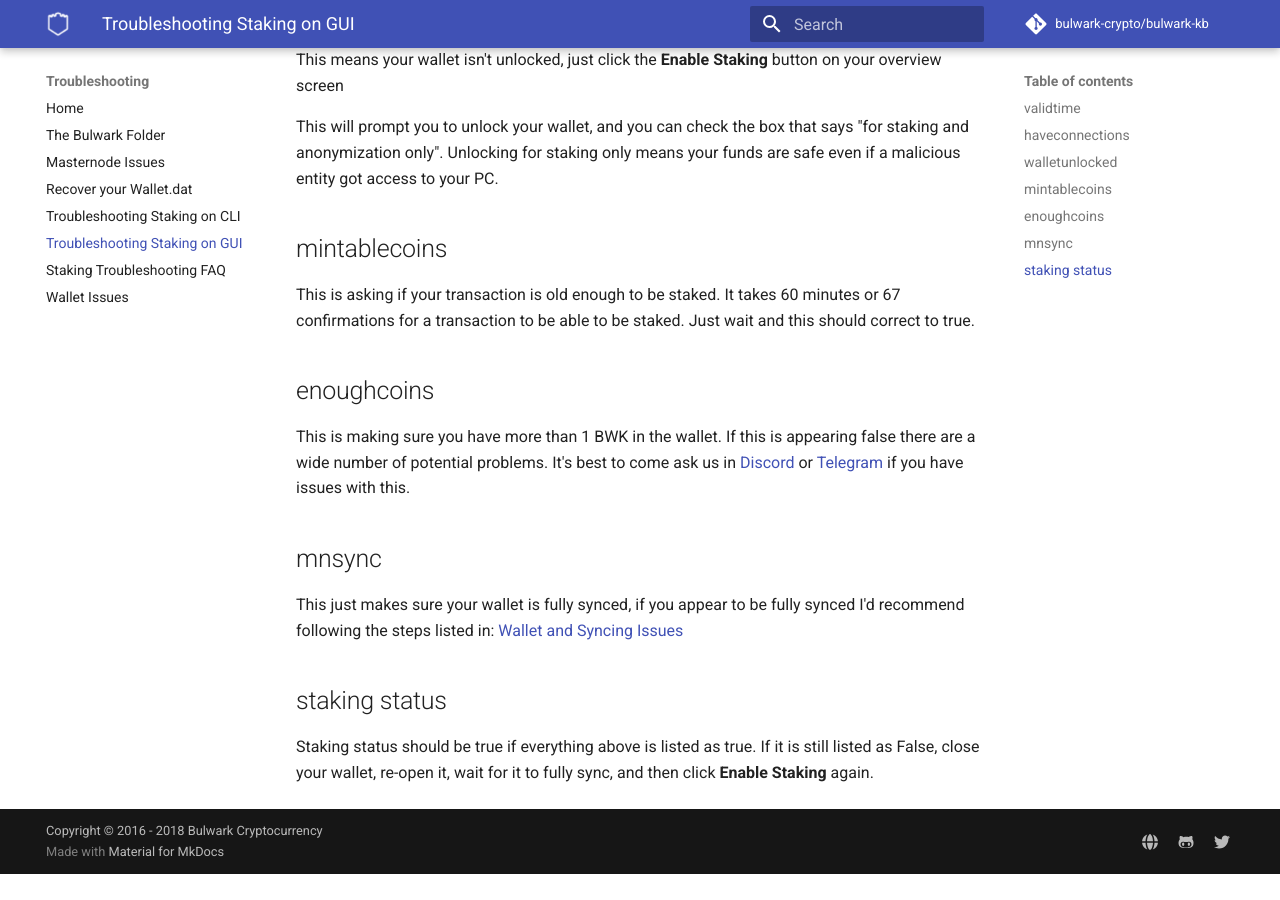
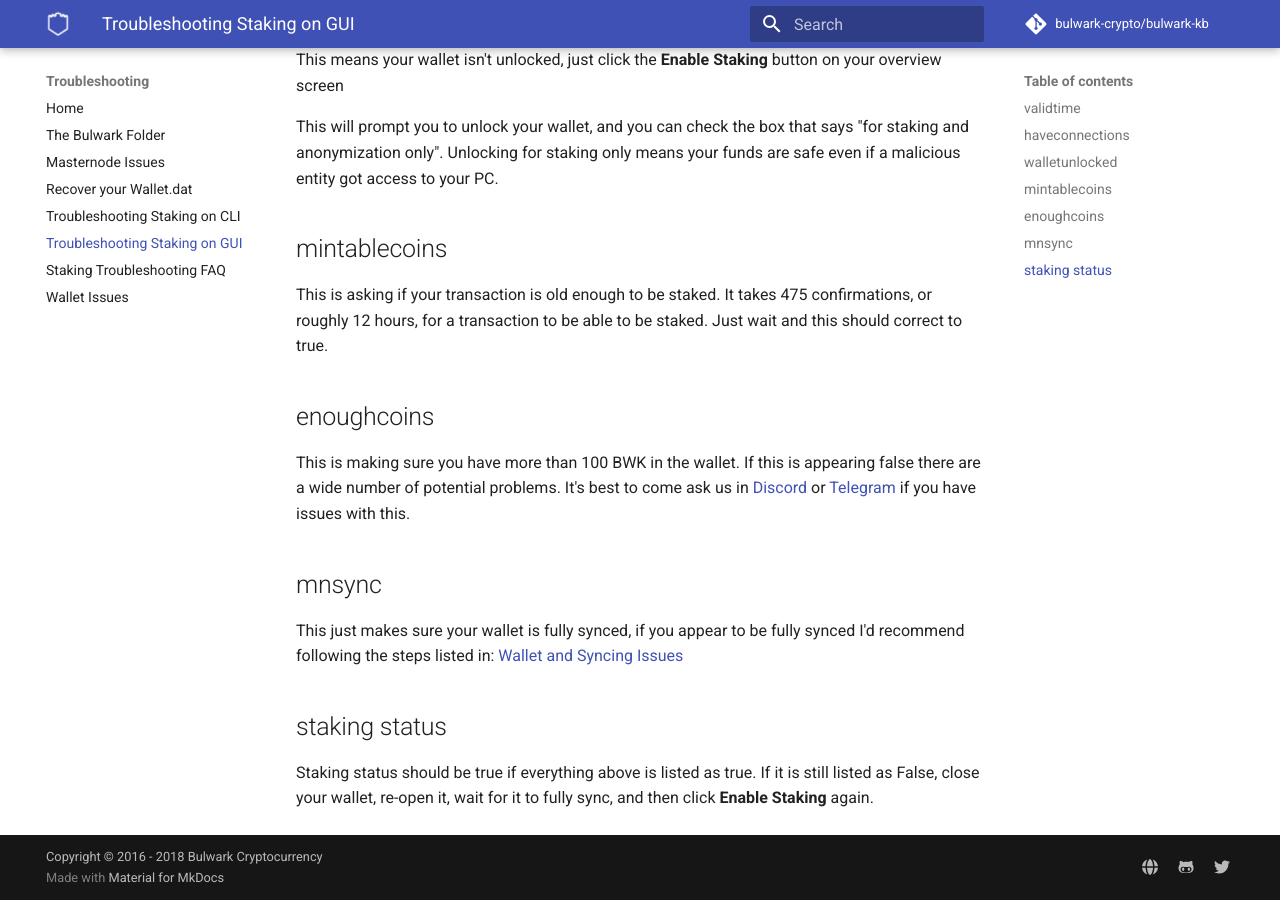
Before and after one commit to bulwark-crypto/Bulwark-KB, an MkDocs documentation site: the page built from docs/Troubleshooting/Staking-Troubleshooting-GUI.md, in a window 1280 px wide and 900 px high, scrolled down 1141 px. Built offline with MkDocs 1.6.1 and Material for MkDocs 9.7.7, drawn with Linux system fonts in a browser that asks for light colours; comment, search, counter and statistics services are not loaded; before the commit the page ends 2015 px from its top, so only the background shows below that.

Commit message:
staking info correction

```diff
--- a/docs/Troubleshooting/Staking-Troubleshooting-GUI.md
+++ b/docs/Troubleshooting/Staking-Troubleshooting-GUI.md
@@ -44,11 +44,11 @@ This will prompt you to unlock your wallet, and you can check the box that says
 
 ## mintablecoins
 
-This is asking if your transaction is old enough to be staked. It takes 60 minutes or 67 confirmations for a transaction to be able to be staked. Just wait and this should correct to true.
+This is asking if your transaction is old enough to be staked. It takes 475 confirmations, or roughly 12 hours, for a transaction to be able to be staked. Just wait and this should correct to true.
 
 ## enoughcoins
 
-This is making sure you have more than 1 BWK in the wallet. If this is appearing false there are a wide number of potential problems. It's best to come ask us in [Discord](https://discord.me/bulwarkcrypto) or [Telegram](https://t.me/bulwarkcrypto) if you have issues with this.
+This is making sure you have more than 100 BWK in the wallet. If this is appearing false there are a wide number of potential problems. It's best to come ask us in [Discord](https://discord.me/bulwarkcrypto) or [Telegram](https://t.me/bulwarkcrypto) if you have issues with this.
 
 ## mnsync
 
```
Also changed, not shown: docs/Troubleshooting/Staking-Troubleshooting-CLI.md (+1 -1 lines).
